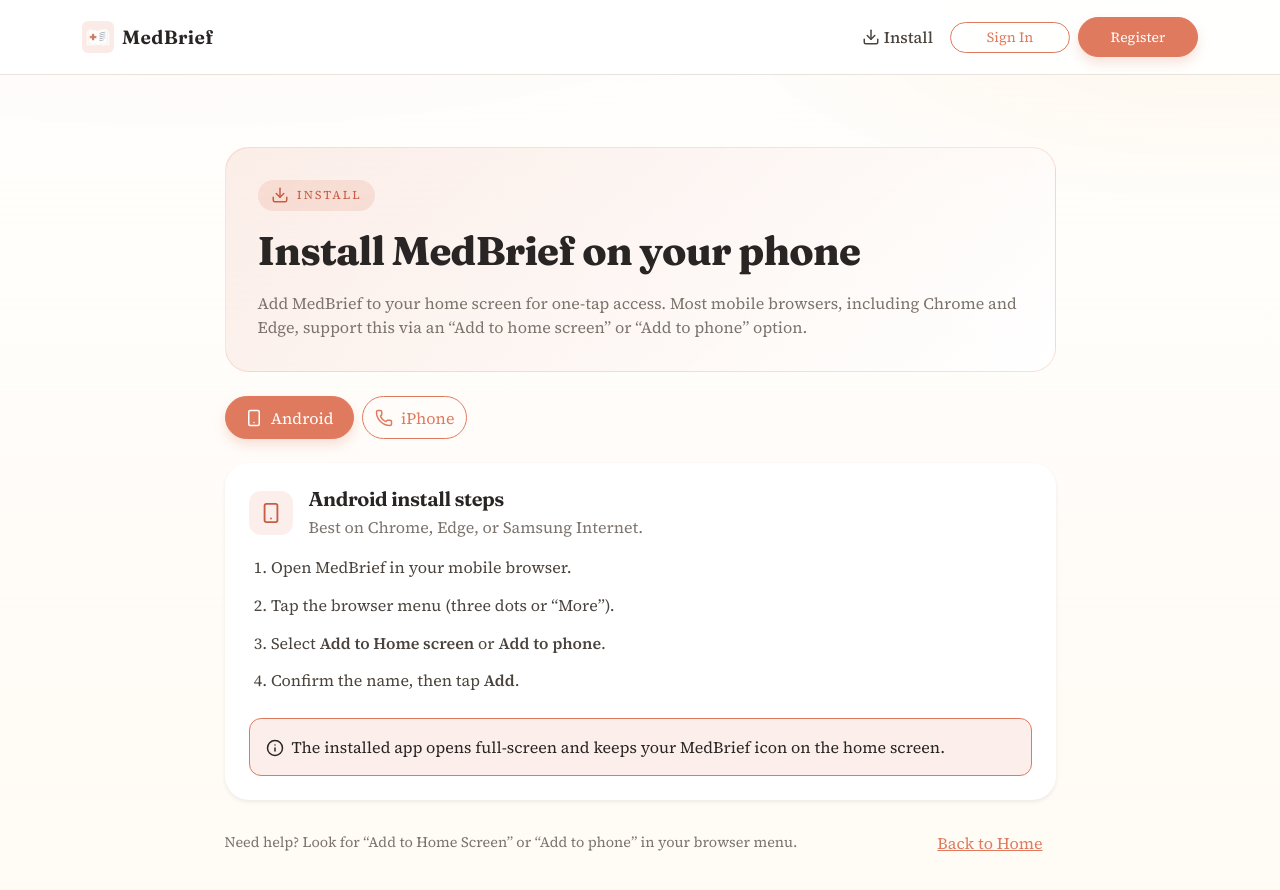
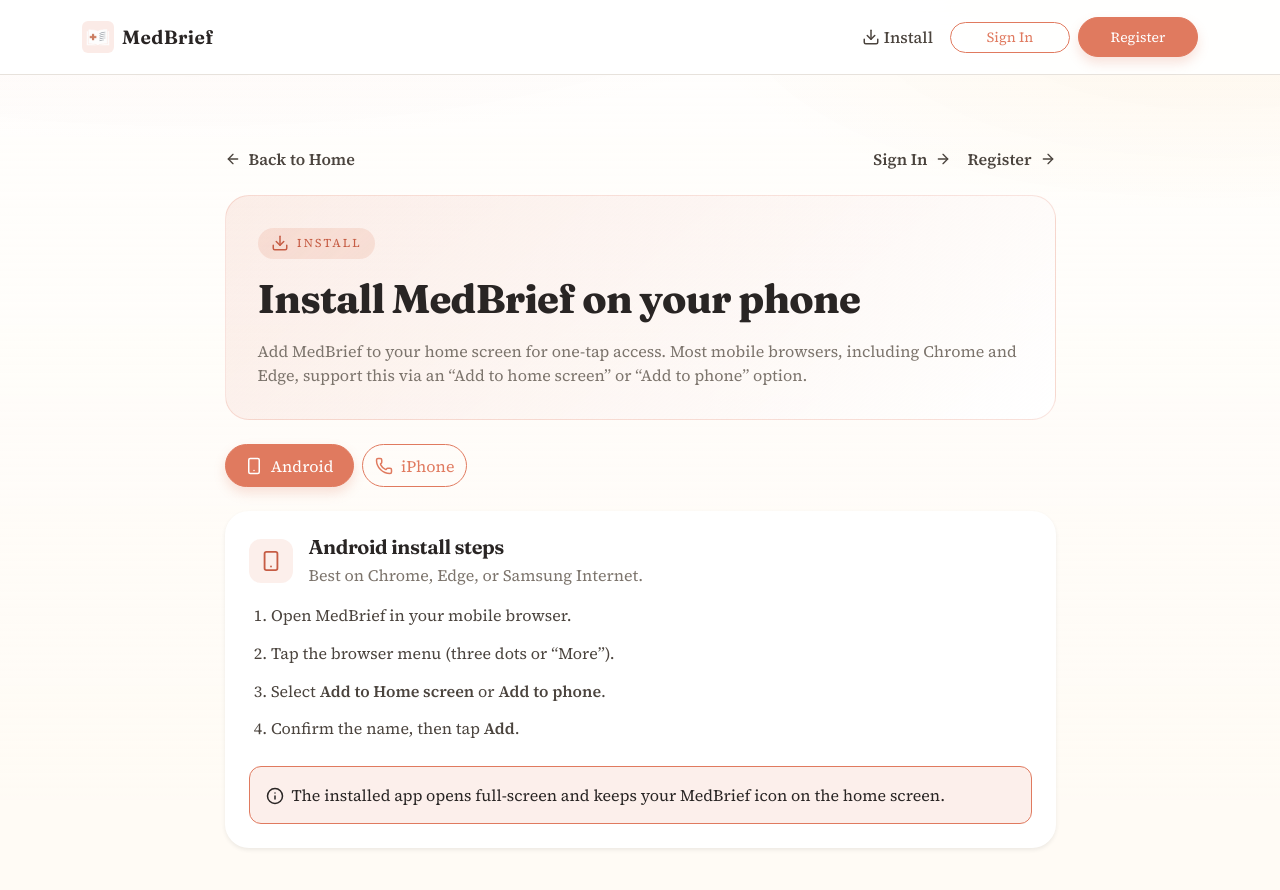
Before and after one commit to ganeshbmc/med-brief, a Vue app in the folder frontend/: page /install in a window 1280 px wide. Shown: the top 890 px of the page. Built offline with nearby package versions, Linux system fonts and the light colour scheme.

Commit message:
Hide install back link for signed-in users

```diff
--- a/frontend/src/views/Install.vue
+++ b/frontend/src/views/Install.vue
@@ -2,6 +2,28 @@
   <div class="container py-5">
     <div class="row justify-content-center">
       <div class="col-lg-9">
+        <div class="install-topbar d-flex align-items-center justify-content-between flex-wrap gap-3 mb-4">
+          <router-link v-if="!authStore.isAuthenticated" to="/" class="install-topbar__link d-inline-flex align-items-center gap-2">
+            <ArrowLeft :size="16" />
+            Back to Home
+          </router-link>
+          <div class="install-topbar__actions d-flex align-items-center gap-3">
+            <router-link v-if="authStore.isAuthenticated" to="/dashboard" class="install-topbar__link d-inline-flex align-items-center gap-2">
+              Go to Dashboard
+              <ArrowRight :size="16" />
+            </router-link>
+            <template v-else>
+              <router-link to="/login" class="install-topbar__link d-inline-flex align-items-center gap-2">
+                Sign In
+                <ArrowRight :size="16" />
+              </router-link>
+              <router-link to="/register" class="install-topbar__link d-inline-flex align-items-center gap-2">
+                Register
+                <ArrowRight :size="16" />
+              </router-link>
+            </template>
+          </div>
+        </div>
         <div class="install-hero mb-4">
           <div class="install-badge d-inline-flex align-items-center gap-2 mb-3">
             <Download :size="18" />
@@ -82,13 +104,6 @@
             </div>
           </div>
         </div>
-
-        <div class="install-footer mt-4">
-          <div class="install-footnote">
-            Need help? Look for “Add to Home Screen” or “Add to phone” in your browser menu.
-          </div>
-          <router-link to="/" class="btn btn-link text-terracotta ps-0">Back to Home</router-link>
-        </div>
       </div>
     </div>
   </div>
@@ -96,9 +111,11 @@
 
 <script setup>
 import { ref } from 'vue'
-import { Download, Smartphone, Phone, Info } from 'lucide-vue-next'
+import { useAuthStore } from '@/stores/auth'
+import { ArrowLeft, ArrowRight, Download, Smartphone, Phone, Info } from 'lucide-vue-next'
 
 const selectedPlatform = ref('android')
+const authStore = useAuthStore()
 </script>
 
 <style scoped>
@@ -107,6 +124,16 @@ const selectedPlatform = ref('android')
   border-radius: 24px;
   background: linear-gradient(140deg, rgba(224, 122, 95, 0.12), rgba(255, 255, 255, 0.95));
   border: 1px solid rgba(224, 122, 95, 0.2);
+}
+
+.install-topbar__link {
+  color: var(--warm-700);
+  text-decoration: none;
+  font-weight: 600;
+}
+
+.install-topbar__link:hover {
+  color: var(--terracotta-600);
 }
 
 .install-badge {
@@ -149,19 +176,6 @@ const selectedPlatform = ref('android')
   margin-bottom: 0;
 }
 
-.install-footer {
-  display: flex;
-  align-items: center;
-  justify-content: space-between;
-  flex-wrap: wrap;
-  gap: 1rem;
-}
-
-.install-footnote {
-  color: var(--warm-500);
-  font-size: 0.9rem;
-}
-
 @media (max-width: 767.98px) {
   .install-hero {
     padding: 1.5rem;
@@ -170,5 +184,14 @@ const selectedPlatform = ref('android')
   .install-panel .card-body {
     padding: 1.5rem;
   }
+
+  .install-topbar {
+    flex-direction: column;
+    align-items: flex-start;
+  }
+
+  .install-topbar__actions {
+    flex-wrap: wrap;
+  }
 }
 </style>
```
Also changed, not shown: 1 other file (tests, documents, lock files or other folders).
